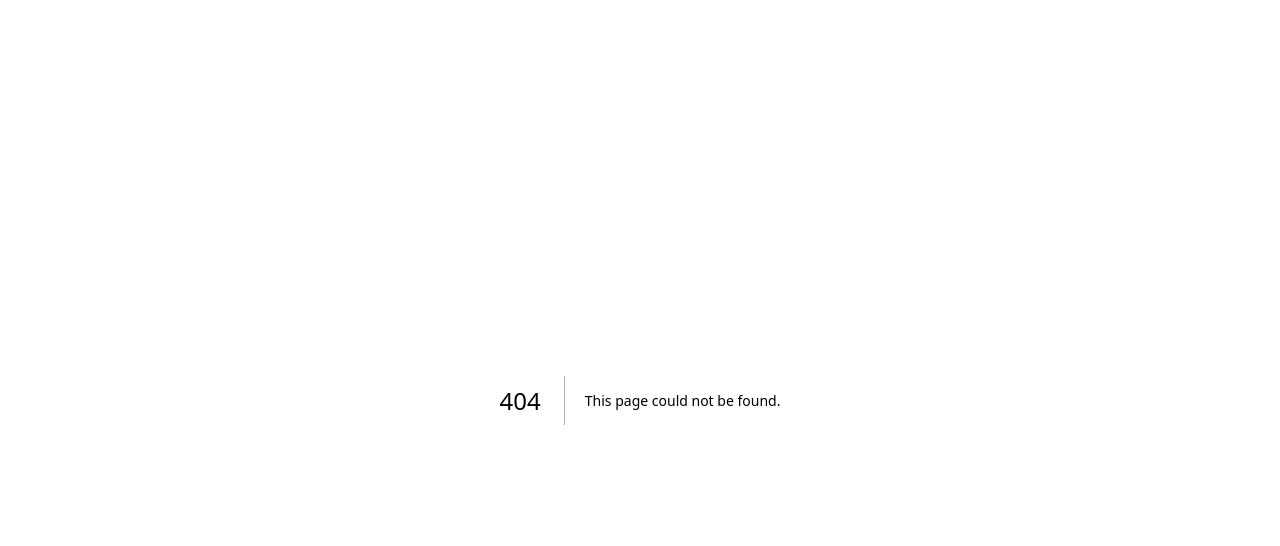
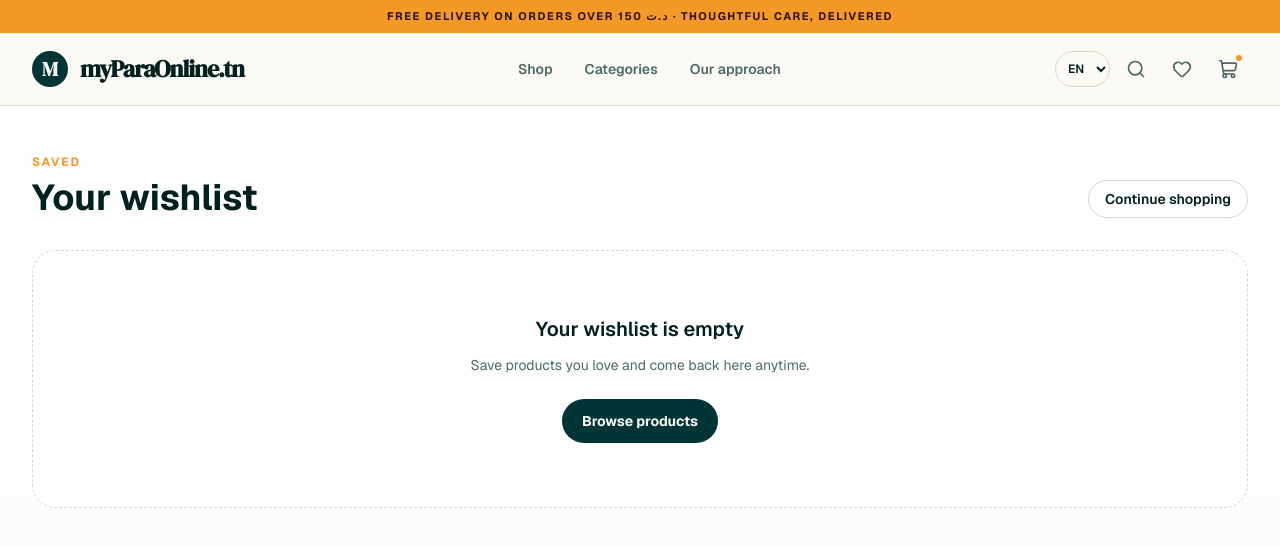
Before and after one commit to Youssef-BS/myParaOnline, a Next.js app: page /wishlist in a window 1280 px wide. Before the commit this address had no page. Shown: the top 546 px of the page. Built offline with nearby package versions, Linux system fonts and the light colour scheme.

Commit message:
add wishlist section

```diff
--- /dev/null
+++ b/app/wishlist/page.tsx
@@ -0,0 +1,131 @@
+'use client'
+
+import { useEffect, useState } from 'react'
+import { Header } from '@/components/header'
+import { ProductCard } from '@/components/product-card'
+import { createClient } from '@/lib/supabase'
+import { addToCart } from '@/lib/cart'
+import { getEffectivePrice } from '@/lib/format'
+import { useToast } from '@/components/toast-provider'
+import { getWishlist, onWishlistChange } from '@/lib/wishlist'
+import Link from 'next/link'
+
+type Product = {
+  id: string
+  name: string
+  price: number
+  discount_price?: number | null
+  image_url?: string
+  category_name?: string
+}
+
+export default function WishlistPage() {
+  const [products, setProducts] = useState<Product[]>([])
+  const [loading, setLoading] = useState(true)
+  const { showToast } = useToast()
+
+  useEffect(() => {
+    let active = true
+
+    const fetchWishlistProducts = async () => {
+      const ids = getWishlist()
+
+      if (!ids.length) {
+        if (active) {
+          setProducts([])
+          setLoading(false)
+        }
+        return
+      }
+
+      const supabase = createClient()
+      const { data } = await supabase
+        .from('products')
+        .select('*')
+        .in('id', ids)
+        .eq('is_active', true)
+
+      if (!active) return
+
+      const ordered = (data ?? []).sort((a, b) => ids.indexOf(a.id) - ids.indexOf(b.id))
+      setProducts(ordered)
+      setLoading(false)
+    }
+
+    fetchWishlistProducts()
+
+    const unsubscribe = onWishlistChange(() => {
+      setLoading(true)
+      fetchWishlistProducts()
+    })
+
+    return () => {
+      active = false
+      unsubscribe()
+    }
+  }, [])
+
+  const handleAddToCart = (productId: string) => {
+    const product = products.find((item) => item.id === productId)
+    if (!product) return
+
+    addToCart({ ...product, price: getEffectivePrice(product) })
+    showToast(`${product.name} — Added to cart`)
+  }
+
+  return (
+    <>
+      <Header />
+      <main className="min-h-screen bg-gradient-to-b from-white to-gray-50 dark:from-slate-950 dark:to-slate-900">
+        <div className="mx-auto max-w-7xl px-4 py-8 sm:px-6 sm:py-12 lg:px-8">
+          <div className="mb-8 flex flex-col gap-3 sm:flex-row sm:items-end sm:justify-between">
+            <div>
+              <p className="text-xs font-bold uppercase tracking-[0.16em] text-accent">Saved</p>
+              <h1 className="mt-2 text-3xl font-bold sm:text-4xl">Your wishlist</h1>
+            </div>
+            <Link
+              href="/categories"
+              className="inline-flex items-center justify-center rounded-full border border-border bg-card px-4 py-2 text-sm font-semibold text-foreground transition hover:border-primary/40 hover:text-primary"
+            >
+              Continue shopping
+            </Link>
+          </div>
+
+          {loading ? (
+            <div className="grid grid-cols-1 gap-6 sm:grid-cols-2 xl:grid-cols-4">
+              {[...Array(4)].map((_, index) => (
+                <div key={index} className="h-72 animate-pulse rounded-3xl bg-gray-200 dark:bg-slate-700" />
+              ))}
+            </div>
+          ) : products.length > 0 ? (
+            <div className="grid grid-cols-1 gap-6 sm:grid-cols-2 xl:grid-cols-4">
+              {products.map((product) => (
+                <ProductCard
+                  key={product.id}
+                  id={product.id}
+                  name={product.name}
+                  price={product.price}
+                  discount_price={product.discount_price}
+                  image_url={product.image_url}
+                  category_name={product.category_name}
+                  onAddToCart={handleAddToCart}
+                />
+              ))}
+            </div>
+          ) : (
+            <div className="rounded-3xl border border-dashed border-border bg-card px-6 py-16 text-center">
+              <h2 className="text-xl font-semibold text-foreground">Your wishlist is empty</h2>
+              <p className="mt-3 text-sm text-muted-foreground">Save products you love and come back here anytime.</p>
+              <Link
+                href="/categories"
+                className="mt-6 inline-flex items-center justify-center rounded-full bg-primary px-5 py-3 text-sm font-bold text-primary-foreground transition hover:opacity-90"
+              >
+                Browse products
+              </Link>
+            </div>
+          )}
+        </div>
+      </main>
+    </>
+  )
+}
--- a/components/header.tsx
+++ b/components/header.tsx
@@ -1,19 +1,27 @@
 'use client'
 
 import Link from 'next/link'
-import { ShoppingCart, Search, Menu, X } from 'lucide-react'
+import { ShoppingCart, Search, Menu, X, Heart } from 'lucide-react'
 import { useEffect, useState } from 'react'
 import { usePathname } from 'next/navigation'
 import { useLocale } from '@/components/locale-provider'
+import { getWishlist, onWishlistChange } from '@/lib/wishlist'
 
 export function Header() {
   const { locale, setLocale, t } = useLocale()
   const [menuOpen, setMenuOpen] = useState(false)
+  const [wishlistCount, setWishlistCount] = useState(0)
   const pathname = usePathname()
 
   useEffect(() => {
     setMenuOpen(false)
   }, [pathname])
+
+  useEffect(() => {
+    const syncWishlistCount = () => setWishlistCount(getWishlist().length)
+    syncWishlistCount()
+    return onWishlistChange(syncWishlistCount)
+  }, [])
 
   const navLinks = [
     { href: '/categories', label: t('shop') },
@@ -42,6 +50,14 @@ export function Header() {
             <option value="ar">ع</option>
           </select>
           <button type="button" className="hidden rounded-full p-2.5 text-muted-foreground transition hover:bg-muted hover:text-foreground sm:block" aria-label="Search"><Search className="size-5" /></button>
+          <Link href="/wishlist" className="relative rounded-full p-2.5 text-muted-foreground transition hover:bg-muted hover:text-foreground" aria-label="Wishlist">
+            <Heart className="size-5" />
+            {wishlistCount > 0 && (
+              <span className="absolute -right-1 -top-1 flex min-h-4 min-w-4 items-center justify-center rounded-full bg-accent px-1 text-[9px] font-bold text-accent-foreground">
+                {wishlistCount > 9 ? '9+' : wishlistCount}
+              </span>
+            )}
+          </Link>
           <Link href="/cart" className="relative rounded-full p-2.5 text-muted-foreground transition hover:bg-muted hover:text-foreground" aria-label={t('cart')}>
             <ShoppingCart className="size-5" />
             <span className="absolute right-1.5 top-1.5 size-1.5 rounded-full bg-accent" />
--- a/components/product-card.tsx
+++ b/components/product-card.tsx
@@ -3,16 +3,31 @@
 import Image from 'next/image'
 import Link from 'next/link'
 import { Heart, ShoppingBag } from 'lucide-react'
-import { useState } from 'react'
+import { useEffect, useState } from 'react'
 import { formatPrice, hasDiscount, getEffectivePrice } from '@/lib/format'
 import { useLocale } from '@/components/locale-provider'
+import { isWishlisted, onWishlistChange, toggleWishlist } from '@/lib/wishlist'
 
 interface ProductCardProps { id: string; name: string; price: number; discount_price?: number | null; image_url?: string; category_name?: string; onAddToCart?: (id: string) => void | Promise<void> }
 
 export function ProductCard({ id, name, price, discount_price, image_url, category_name, onAddToCart }: ProductCardProps) {
-  const [isWishlisted, setIsWishlisted] = useState(false)
+  const [isSaved, setIsSaved] = useState(false)
   const { t } = useLocale()
   const [isAdding, setIsAdding] = useState(false)
+
+  useEffect(() => {
+    setIsSaved(isWishlisted(id))
+
+    return onWishlistChange(() => {
+      setIsSaved(isWishlisted(id))
+    })
+  }, [id])
+
+  const handleToggleWishlist = () => {
+    const nextSaved = toggleWishlist(id)
+    setIsSaved(nextSaved)
+  }
+
   const handleAddToCart = async () => { setIsAdding(true); await onAddToCart?.(id); setIsAdding(false) }
   const onSale = hasDiscount({ price, discount_price })
   const effectivePrice = getEffectivePrice({ price, discount_price })
@@ -21,7 +36,7 @@ export function ProductCard({ id, name, price, discount_price, image_url, catego
   return <article className="group overflow-hidden rounded-3xl border border-border bg-card transition duration-300 hover:-translate-y-1 hover:border-primary/30 hover:shadow-xl">
     <div className="relative aspect-[4/4.2] overflow-hidden bg-muted">
       {image_url ? <Image src={image_url} alt={name} fill className="object-cover transition duration-500 group-hover:scale-105" /> : <div className="flex size-full items-center justify-center bg-primary/5"><span className="font-serif text-5xl text-primary/20">M</span></div>}
-      <button type="button" onClick={() => setIsWishlisted(!isWishlisted)} className="absolute right-3 top-3 flex size-9 items-center justify-center rounded-full bg-background/90 text-muted-foreground shadow-sm backdrop-blur transition hover:text-accent" aria-label={isWishlisted ? t('removeWishlist') : t('addWishlist')}><Heart className={`size-4 ${isWishlisted ? 'fill-accent text-accent' : ''}`} /></button>
+      <button type="button" onClick={handleToggleWishlist} className="absolute right-3 top-3 flex size-9 items-center justify-center rounded-full bg-background/90 text-muted-foreground shadow-sm backdrop-blur transition hover:text-accent" aria-label={isSaved ? t('removeWishlist') : t('addWishlist')}><Heart className={`size-4 ${isSaved ? 'fill-accent text-accent' : ''}`} /></button>
       {onSale ? <span className="absolute bottom-3 left-3 rounded-full bg-accent px-3 py-1 text-[10px] font-bold uppercase tracking-[0.12em] text-accent-foreground">-{discountPercent}%</span> : <span className="absolute bottom-3 left-3 rounded-full bg-background/90 px-3 py-1 text-[10px] font-bold uppercase tracking-[0.12em] text-primary backdrop-blur">{t('curated')}</span>}
     </div>
     <div className="p-4 sm:p-5">
--- /dev/null
+++ b/lib/wishlist.ts
@@ -0,0 +1,52 @@
+const WISHLIST_KEY = 'wishlist'
+const WISHLIST_EVENT = 'wishlist-updated'
+
+function readWishlist(): string[] {
+  if (typeof window === 'undefined') return []
+
+  try {
+    const raw = window.localStorage.getItem(WISHLIST_KEY)
+    const parsed = raw ? JSON.parse(raw) : []
+    return Array.isArray(parsed) ? parsed.filter((value): value is string => typeof value === 'string') : []
+  } catch {
+    return []
+  }
+}
+
+function writeWishlist(items: string[]) {
+  window.localStorage.setItem(WISHLIST_KEY, JSON.stringify(items))
+  window.dispatchEvent(new Event(WISHLIST_EVENT))
+}
+
+export function getWishlist(): string[] {
+  return readWishlist()
+}
+
+export function isWishlisted(productId: string): boolean {
+  return getWishlist().includes(productId)
+}
+
+export function toggleWishlist(productId: string): boolean {
+  const wishlist = readWishlist()
+  const exists = wishlist.includes(productId)
+
+  const next = exists ? wishlist.filter((id) => id !== productId) : [...wishlist, productId]
+  writeWishlist(next)
+  return !exists
+}
+
+export function clearWishlist() {
+  writeWishlist([])
+}
+
+export function onWishlistChange(callback: () => void) {
+  if (typeof window === 'undefined') return () => {}
+
+  window.addEventListener(WISHLIST_EVENT, callback)
+  window.addEventListener('storage', callback)
+
+  return () => {
+    window.removeEventListener(WISHLIST_EVENT, callback)
+    window.removeEventListener('storage', callback)
+  }
+}
```
Also changed, not shown: 1 other file (tests, documents, lock files or other folders).
